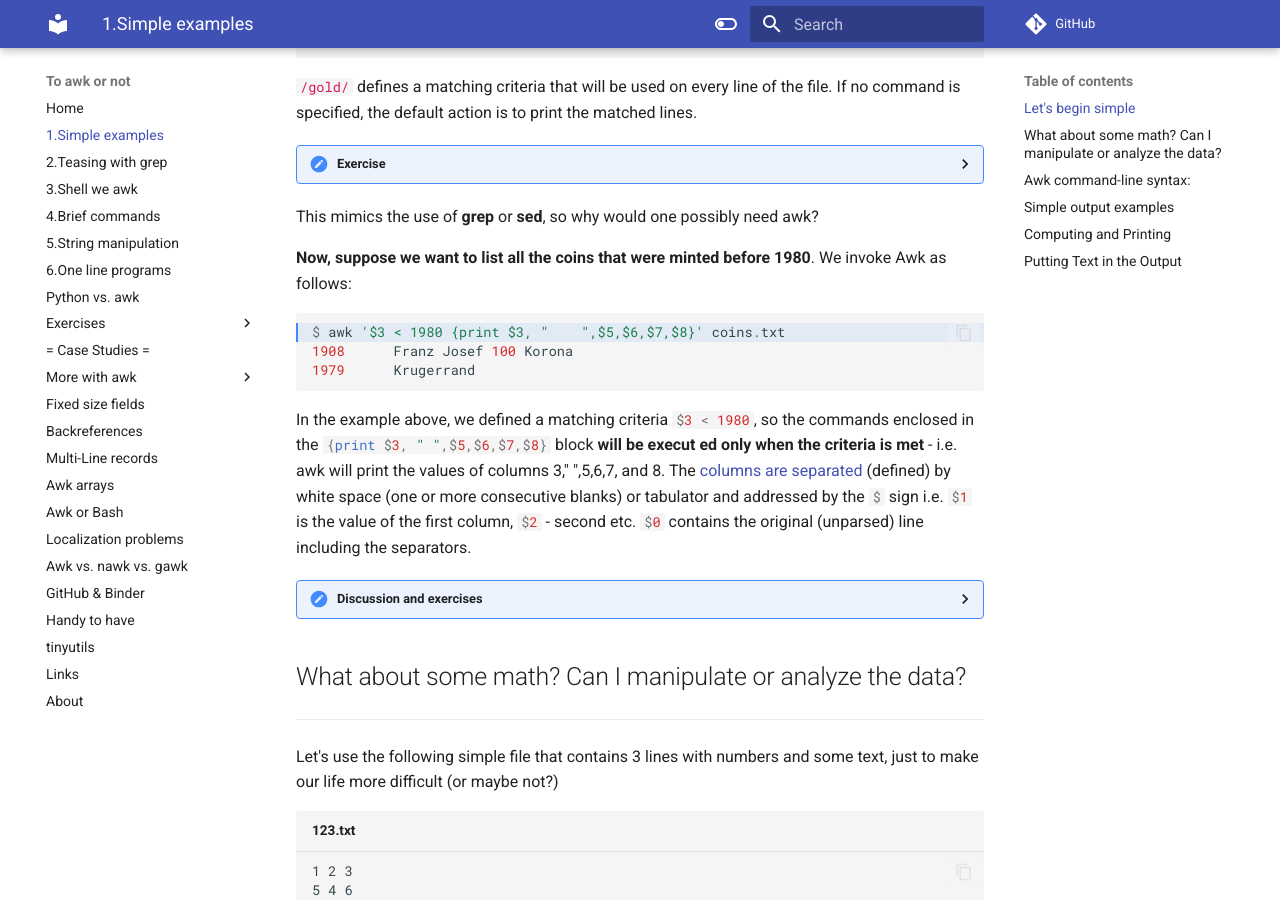
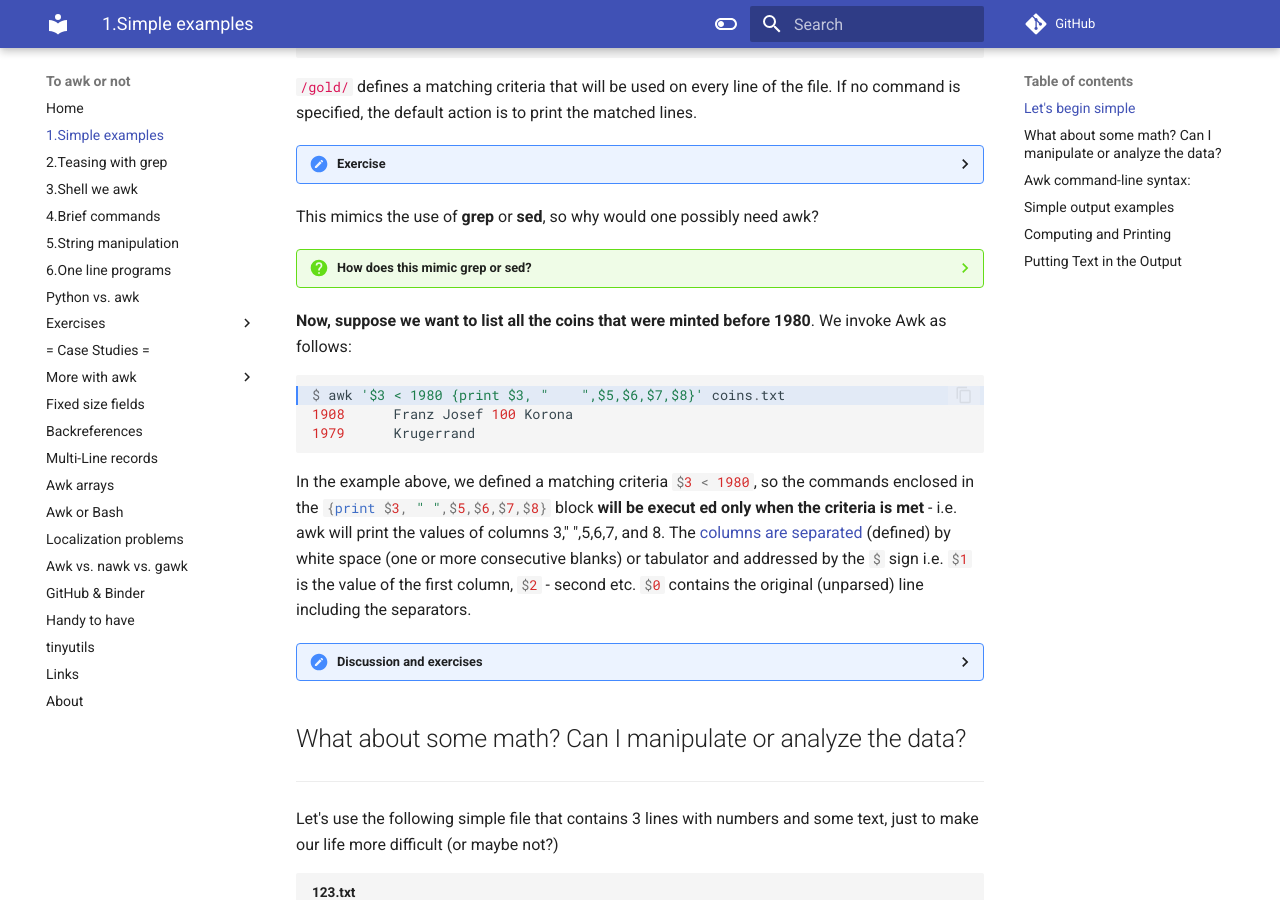
Before and after one commit to pmitev/to-awk-or-not, an MkDocs documentation site: the page built from docs/1.Simple_example.md, in a window 1280 px wide and 900 px high, scrolled down 986 px. Built offline with MkDocs 1.6.1 and Material for MkDocs 9.7.7, drawn with Linux system fonts in a browser that asks for light colours; comment, search, counter and statistics services are not loaded; some of the changed lines change nothing that is shown.

Commit message:
Give sed and grep example in drop-down box

````diff
--- a/docs/1.Simple_example.md
+++ b/docs/1.Simple_example.md
@@ -45,6 +45,23 @@
     - Try to run the above example for "silver". What is different? How can one fix it?
 
 This mimics the use of **grep** or **sed**, so why would one possibly need awk?
+
+??? question "How does this mimic **grep** or **sed**?"
+
+    In `grep`, the command that does exactly the same is:
+
+    ```
+    grep silver coins.txt
+    ```
+
+    In `sed`, the command that does exactly the same is:
+
+    ```
+    sed -n "/silver/p" coins.txt
+    ```
+
+    `awk` starts to shine when the thing you want to do is more
+    complex then detecting lines with a text.
 
 **Now, suppose we want to list all the coins that were minted before 1980**. We invoke Awk as follows:
 
````
